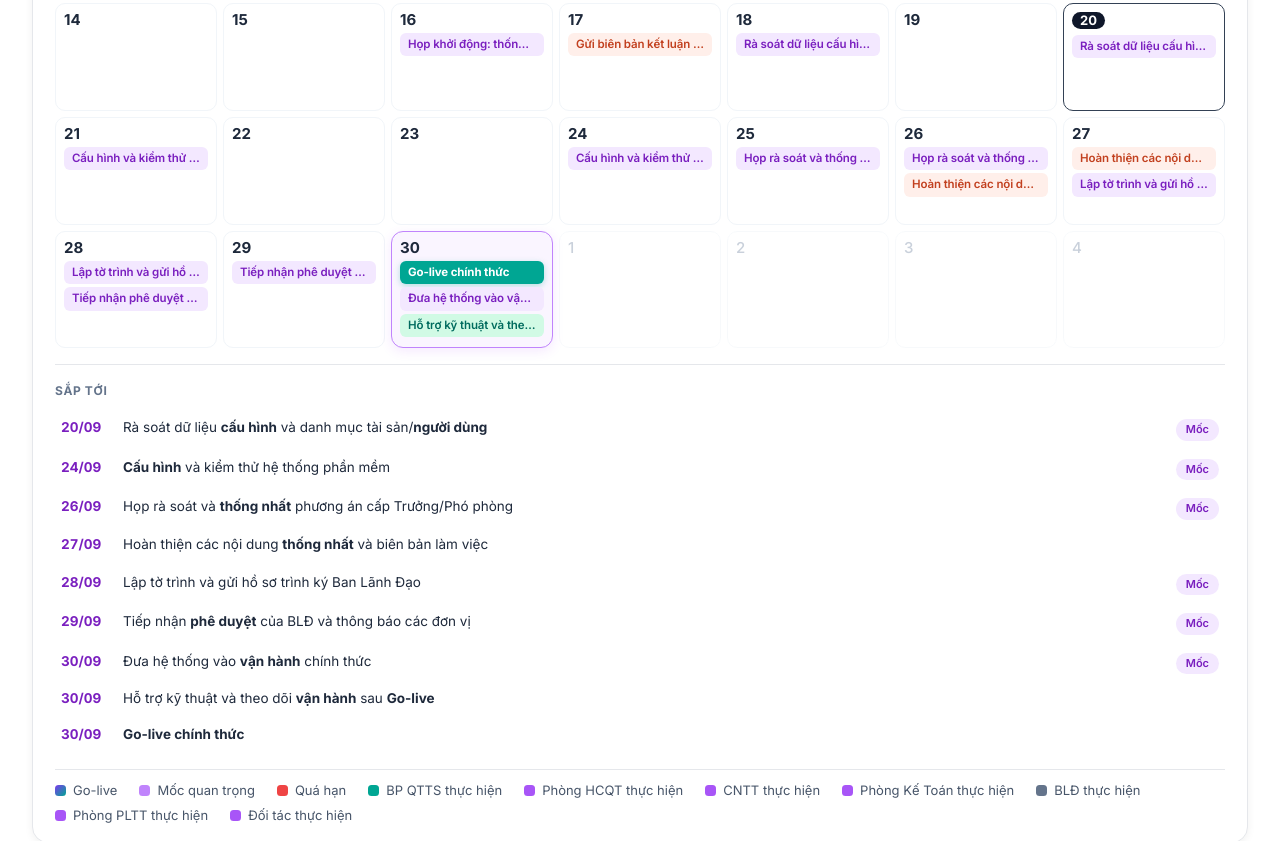
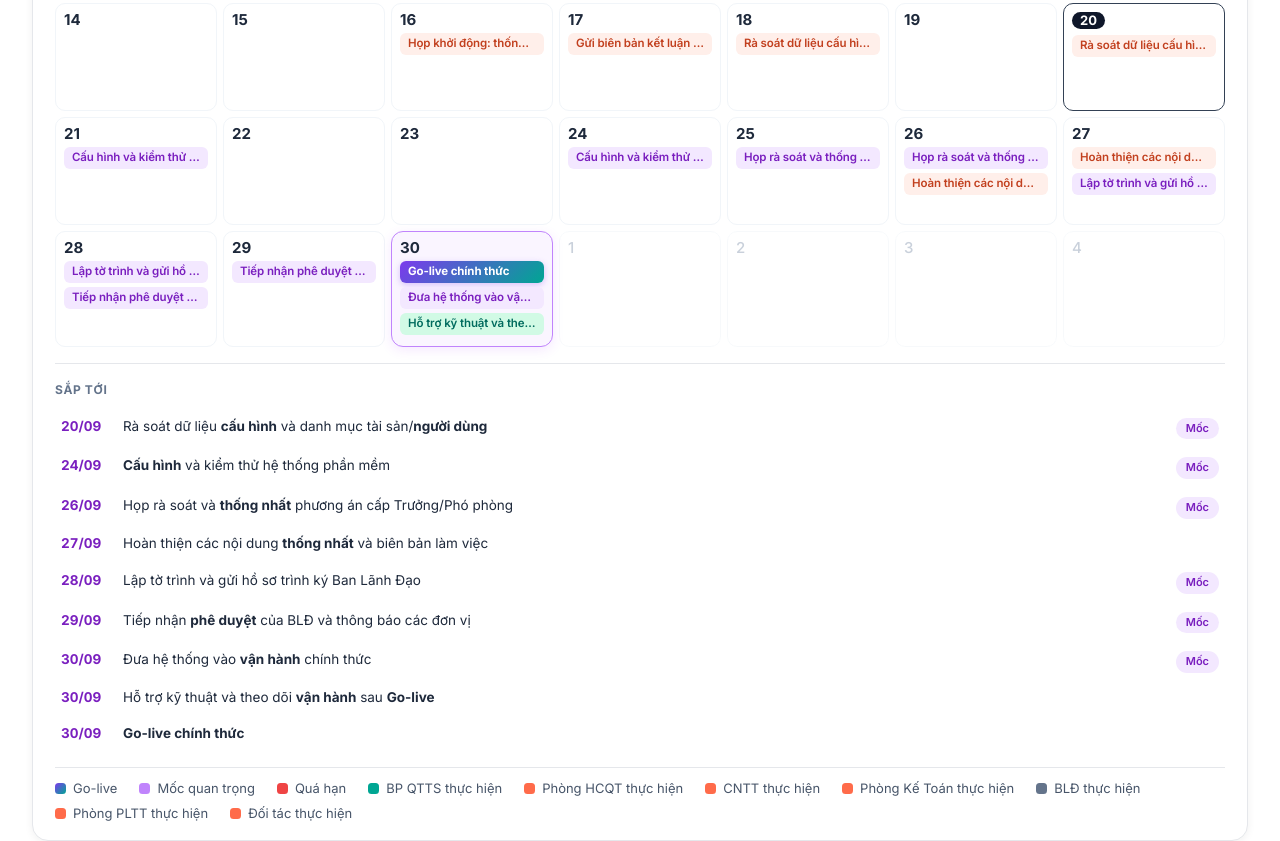
Before and after one commit to TRINAMABANK/KHQTTS, a plain HTML site: page PhanMemKeHoach_Offline.html in a window 1280 px wide. Shown: the part 896-1737 px from the top of the page. Drawn offline with Linux system fonts and the light colour scheme; no server answers.

Commit message:
Trang tri cac note trong lich theo dung hinh mau

```diff
--- a/PhanMemKeHoach_Offline.html
+++ b/PhanMemKeHoach_Offline.html
@@ -165,26 +165,26 @@ h4.sub{font-family:var(--font-b);font-size:14px;font-weight:600;color:var(--gray
 
 /* Note chip styles & typography matching sample image */
 .cal-ch,.cal-pill{display:block;width:100%;text-align:left;border:none;font-family:var(--font-b);
- font-size:11.5px;font-weight:600;line-height:1.35;letter-spacing:-0.01em;padding:4px 8px;border-radius:6px;margin-bottom:3px;
+ font-size:11.5px;font-weight:600;line-height:1.35;letter-spacing:-0.01em;padding:3.5px 8px;border-radius:6px;margin-bottom:3.5px;
  white-space:nowrap;overflow:hidden;text-overflow:ellipsis;cursor:pointer;box-sizing:border-box;
- transition:transform .15s ease,box-shadow .15s ease,background-color .15s ease;-webkit-font-smoothing:antialiased}
+ transition:transform .15s ease,box-shadow .15s ease,background-color .15s ease,filter .15s ease;-webkit-font-smoothing:antialiased}
 .cal-ch:hover,.cal-pill:hover{transform:translateY(-1px);box-shadow:0 2px 6px rgba(0,0,0,.08)}
 
-/* 1. Peach / Warm Orange (Khởi động, Đơn vị phối hợp, Chuẩn bị, Dữ liệu) */
+/* 1. Peach / Warm Orange (Khởi động, Đơn vị phối hợp, Chuẩn bị, Dữ liệu, Biên bản) */
 .ch-cl,.cal-pill.ch-cl{background:#FFEFEA!important;color:#C2401F!important;font-weight:600}
-.ch-cl:hover,.cal-pill.ch-cl:hover{background:#FDDCD3!important}
-
-/* 2. Soft Violet / Lavender Purple (Mốc quan trọng, Cấu hình, Ký kết, Đào tạo) */
+.ch-cl:hover,.cal-pill.ch-cl:hover{background:#FED7CC!important}
+
+/* 2. Soft Violet / Lavender Purple (Mốc quan trọng, Cấu hình, Ký kết, Đào tạo, Trình diễn) */
 .ch-ms,.cal-pill.ch-ms,.cal-pill.ms{background:#F3E8FF!important;color:#7A1FBF!important;font-weight:600}
 .ch-ms:hover,.cal-pill.ch-ms:hover,.cal-pill.ms:hover{background:#E9D5FF!important}
 
-/* 3. Soft Cool Gray (BLĐ, Pháp chế, Rà soát hợp đồng, Biểu mẫu) */
+/* 3. Soft Cool Gray (BLĐ, Pháp chế, Rà soát hợp đồng, Biểu mẫu, Bảng kê, Tờ trình) */
 .ch-bo,.cal-pill.ch-bo{background:#F1F5F9!important;color:#475569!important;font-weight:500}
 .ch-bo:hover,.cal-pill.ch-bo:hover{background:#E2E8F0!important}
 
-/* 4. Solid Teal Green (Go-live mục tiêu) */
-.ch-live,.cal-pill.live,.cal-pill.ch-live{background:#00A693!important;color:#fff!important;font-weight:700!important;box-shadow:0 2px 6px rgba(0,166,147,.28)}
-.ch-live:hover,.cal-pill.live:hover{background:#008B7B!important}
+/* 4. Gradient Purple to Teal (Go-live chính thức) matching sample image */
+.ch-live,.cal-pill.live,.cal-pill.ch-live{background:linear-gradient(135deg,#7C3AED 0%,#00A693 100%)!important;color:#fff!important;font-weight:700!important;box-shadow:0 2px 6px rgba(124,58,237,.28)!important}
+.ch-live:hover,.cal-pill.live:hover{filter:brightness(1.08)}
 
 /* 5. Soft Mint Green (BP QTTS thực hiện, Hỗ trợ sau triển khai) */
 .ch-xp,.cal-pill.ch-xp{background:#D1FAE5!important;color:#006B5E!important;font-weight:600}
@@ -194,8 +194,8 @@ h4.sub{font-family:var(--font-b);font-size:14px;font-weight:600;color:var(--gray
 .ch-late,.cal-pill.late,.cal-pill.ch-late{background:#FEE2E2!important;color:#DC2626!important;font-weight:600}
 .ch-late:hover,.cal-pill.late:hover{background:#FECACA!important}
 
-/* Overflow text */
-.cal-more{font-family:var(--font-b);font-size:11px;font-weight:500;color:#64748B;padding:2px 4px;margin-top:3px;cursor:pointer;display:inline-block;border-radius:4px;transition:color .15s}
+/* Overflow text (+X hạng mục) */
+.cal-more{font-family:var(--font-b);font-size:11px;font-weight:500;color:#64748B;padding:2px 4px;margin-top:2px;cursor:pointer;display:inline-block;border-radius:4px;transition:color .15s}
 .cal-more:hover{color:var(--purple-dark);text-decoration:underline}
 
 /* Legend items matching colors of responsible units in the roadmap */
@@ -203,7 +203,7 @@ h4.sub{font-family:var(--font-b);font-size:14px;font-weight:600;color:var(--gray
 .lg-ms{background:#C084FC!important}
 .lg-late{background:#EF4444!important}
 .lg-xp{background:#00A693!important}
-.lg-cl{background:#A855F7!important}
+.lg-cl{background:#FF6B4A!important}
 .lg-bo{background:#64748B!important}
 .cal-legend{display:flex;align-items:center;gap:12px 22px;flex-wrap:wrap;font-family:var(--font-b);
   font-size:13px;color:#475569;margin-top:16px;padding-top:14px;border-top:1px solid var(--bd)}
@@ -1821,24 +1821,30 @@ function calClass(x){
   var nLower = (x.n || "").toLowerCase();
   var phLower = (x.ph || "").toLowerCase();
 
-  // Mint green for support after go-live or post-deployment
+  // 1. Mint green for support after go-live or post-deployment
   if(nLower.indexOf("hỗ trợ") >= 0 || nLower.indexOf("sau triển khai") >= 0 || (phLower.indexOf("golive") >= 0 && !x.ms)){
     return "ch-xp";
   }
-  // Milestone (purple)
+
+  // 2. Peach for preparation, kickoff, memos, data collection (Days 16, 17, 18 in sample image)
+  if(x.ph === "Chuẩn bị" || nLower.indexOf("khởi động") >= 0 || nLower.indexOf("biên bản") >= 0 || nLower.indexOf("dữ liệu") >= 0 || nLower.indexOf("thu thập") >= 0){
+    return "ch-cl";
+  }
+
+  // 3. Lavender Purple for Milestones (Days 21, 23, 25, 28 in sample image)
   if(x.ms) return "ch-ms ms";
-  // BLĐ / Pháp chế / Hợp đồng / Biểu mẫu (gray)
-  if(x.side === "BLĐ" || x.dept === "BLĐ" || x.dept === "Phòng PLTT" || nLower.indexOf("hợp đồng") >= 0 || nLower.indexOf("biểu mẫu") >= 0){
+
+  // 4. Cool gray for BLĐ, legal, contracts, forms, memos (Day 23 in sample image)
+  if(x.side === "BLĐ" || x.dept === "BLĐ" || x.dept === "Phòng PLTT" || nLower.indexOf("hợp đồng") >= 0 || nLower.indexOf("biểu mẫu") >= 0 || nLower.indexOf("bảng kê") >= 0 || nLower.indexOf("tờ trình") >= 0){
     return "ch-bo";
   }
-  // Chuẩn bị / Đơn vị phối hợp / Khởi động / Dữ liệu (peach / warm orange)
-  if(x.ph === "Chuẩn bị" || x.side === "Đối tác" || x.dept === "Đối tác" || (x.dept && x.dept !== "—" && x.dept !== "BP QTTS") || nLower.indexOf("khởi động") >= 0 || nLower.indexOf("biên bản") >= 0 || nLower.indexOf("dữ liệu") >= 0){
-    return "ch-cl";
-  }
-  // BP QTTS implementation (mint green)
+
+  // 5. BP QTTS implementation (Mint Green)
   if(x.side && (x.side.indexOf("QTTS") >= 0 || x.side.indexOf("HCQT") >= 0)){
     return "ch-xp";
   }
+
+  // 6. Default / Partner units (Peach)
   return "ch-cl";
 }
 
--- a/style.css
+++ b/style.css
@@ -146,26 +146,26 @@ h4.sub{font-family:var(--font-b);font-size:14px;font-weight:600;color:var(--gray
 
 /* Note chip styles & typography matching sample image */
 .cal-ch,.cal-pill{display:block;width:100%;text-align:left;border:none;font-family:var(--font-b);
- font-size:11.5px;font-weight:600;line-height:1.35;letter-spacing:-0.01em;padding:4px 8px;border-radius:6px;margin-bottom:3px;
+ font-size:11.5px;font-weight:600;line-height:1.35;letter-spacing:-0.01em;padding:3.5px 8px;border-radius:6px;margin-bottom:3.5px;
  white-space:nowrap;overflow:hidden;text-overflow:ellipsis;cursor:pointer;box-sizing:border-box;
- transition:transform .15s ease,box-shadow .15s ease,background-color .15s ease;-webkit-font-smoothing:antialiased}
+ transition:transform .15s ease,box-shadow .15s ease,background-color .15s ease,filter .15s ease;-webkit-font-smoothing:antialiased}
 .cal-ch:hover,.cal-pill:hover{transform:translateY(-1px);box-shadow:0 2px 6px rgba(0,0,0,.08)}
 
-/* 1. Peach / Warm Orange (Khởi động, Đơn vị phối hợp, Chuẩn bị, Dữ liệu) */
+/* 1. Peach / Warm Orange (Khởi động, Đơn vị phối hợp, Chuẩn bị, Dữ liệu, Biên bản) */
 .ch-cl,.cal-pill.ch-cl{background:#FFEFEA!important;color:#C2401F!important;font-weight:600}
-.ch-cl:hover,.cal-pill.ch-cl:hover{background:#FDDCD3!important}
+.ch-cl:hover,.cal-pill.ch-cl:hover{background:#FED7CC!important}
 
-/* 2. Soft Violet / Lavender Purple (Mốc quan trọng, Cấu hình, Ký kết, Đào tạo) */
+/* 2. Soft Violet / Lavender Purple (Mốc quan trọng, Cấu hình, Ký kết, Đào tạo, Trình diễn) */
 .ch-ms,.cal-pill.ch-ms,.cal-pill.ms{background:#F3E8FF!important;color:#7A1FBF!important;font-weight:600}
 .ch-ms:hover,.cal-pill.ch-ms:hover,.cal-pill.ms:hover{background:#E9D5FF!important}
 
-/* 3. Soft Cool Gray (BLĐ, Pháp chế, Rà soát hợp đồng, Biểu mẫu) */
+/* 3. Soft Cool Gray (BLĐ, Pháp chế, Rà soát hợp đồng, Biểu mẫu, Bảng kê, Tờ trình) */
 .ch-bo,.cal-pill.ch-bo{background:#F1F5F9!important;color:#475569!important;font-weight:500}
 .ch-bo:hover,.cal-pill.ch-bo:hover{background:#E2E8F0!important}
 
-/* 4. Solid Teal Green (Go-live mục tiêu) */
-.ch-live,.cal-pill.live,.cal-pill.ch-live{background:#00A693!important;color:#fff!important;font-weight:700!important;box-shadow:0 2px 6px rgba(0,166,147,.28)}
-.ch-live:hover,.cal-pill.live:hover{background:#008B7B!important}
+/* 4. Gradient Purple to Teal (Go-live chính thức) matching sample image */
+.ch-live,.cal-pill.live,.cal-pill.ch-live{background:linear-gradient(135deg,#7C3AED 0%,#00A693 100%)!important;color:#fff!important;font-weight:700!important;box-shadow:0 2px 6px rgba(124,58,237,.28)!important}
+.ch-live:hover,.cal-pill.live:hover{filter:brightness(1.08)}
 
 /* 5. Soft Mint Green (BP QTTS thực hiện, Hỗ trợ sau triển khai) */
 .ch-xp,.cal-pill.ch-xp{background:#D1FAE5!important;color:#006B5E!important;font-weight:600}
@@ -175,8 +175,8 @@ h4.sub{font-family:var(--font-b);font-size:14px;font-weight:600;color:var(--gray
 .ch-late,.cal-pill.late,.cal-pill.ch-late{background:#FEE2E2!important;color:#DC2626!important;font-weight:600}
 .ch-late:hover,.cal-pill.late:hover{background:#FECACA!important}
 
-/* Overflow text */
-.cal-more{font-family:var(--font-b);font-size:11px;font-weight:500;color:#64748B;padding:2px 4px;margin-top:3px;cursor:pointer;display:inline-block;border-radius:4px;transition:color .15s}
+/* Overflow text (+X hạng mục) */
+.cal-more{font-family:var(--font-b);font-size:11px;font-weight:500;color:#64748B;padding:2px 4px;margin-top:2px;cursor:pointer;display:inline-block;border-radius:4px;transition:color .15s}
 .cal-more:hover{color:var(--purple-dark);text-decoration:underline}
 
 /* Legend items matching colors of responsible units in the roadmap */
@@ -184,7 +184,7 @@ h4.sub{font-family:var(--font-b);font-size:14px;font-weight:600;color:var(--gray
 .lg-ms{background:#C084FC!important}
 .lg-late{background:#EF4444!important}
 .lg-xp{background:#00A693!important}
-.lg-cl{background:#A855F7!important}
+.lg-cl{background:#FF6B4A!important}
 .lg-bo{background:#64748B!important}
 .cal-legend{display:flex;align-items:center;gap:12px 22px;flex-wrap:wrap;font-family:var(--font-b);
   font-size:13px;color:#475569;margin-top:16px;padding-top:14px;border-top:1px solid var(--bd)}
```
Also changed, not shown: app.js (+15 -9 lines).
